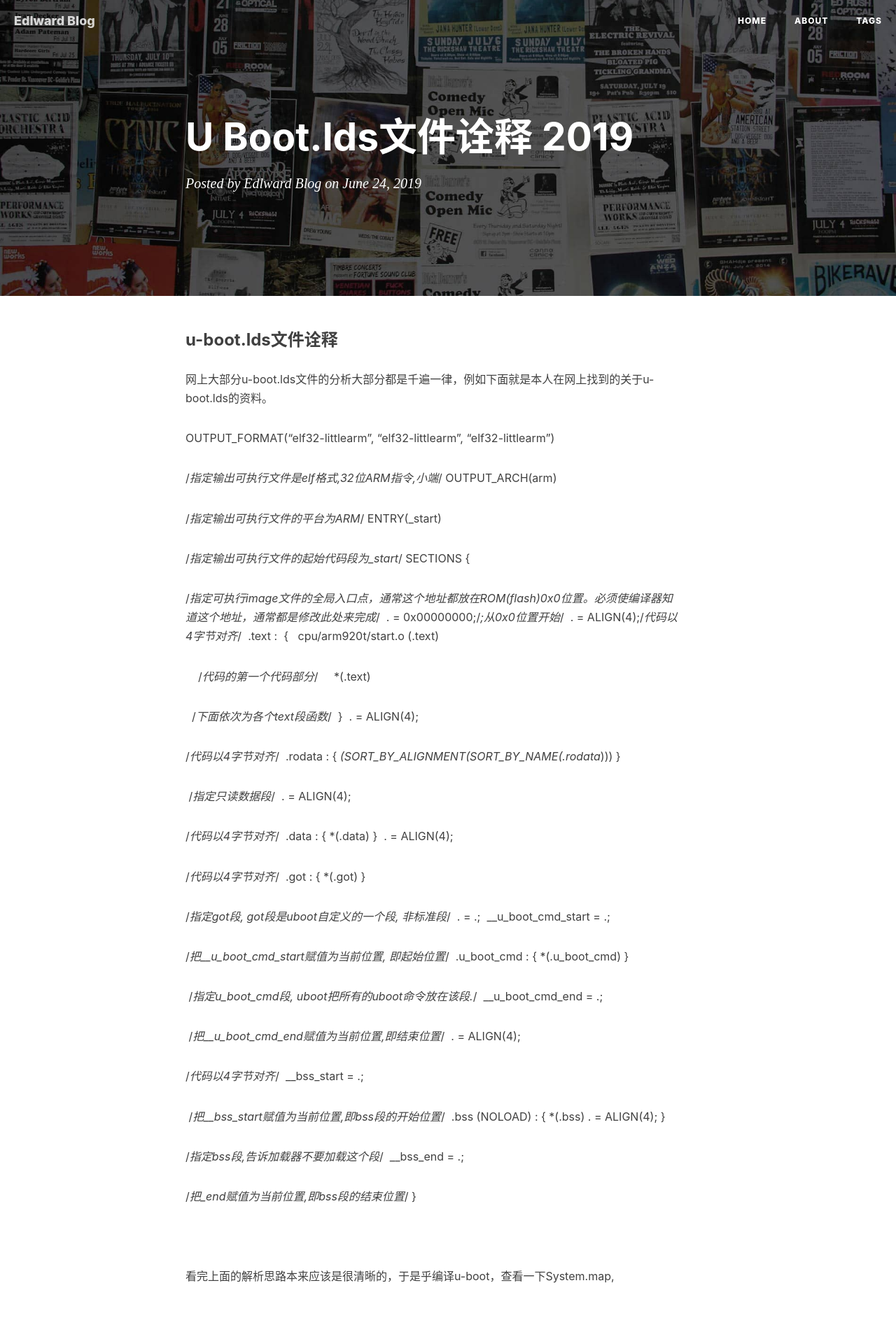
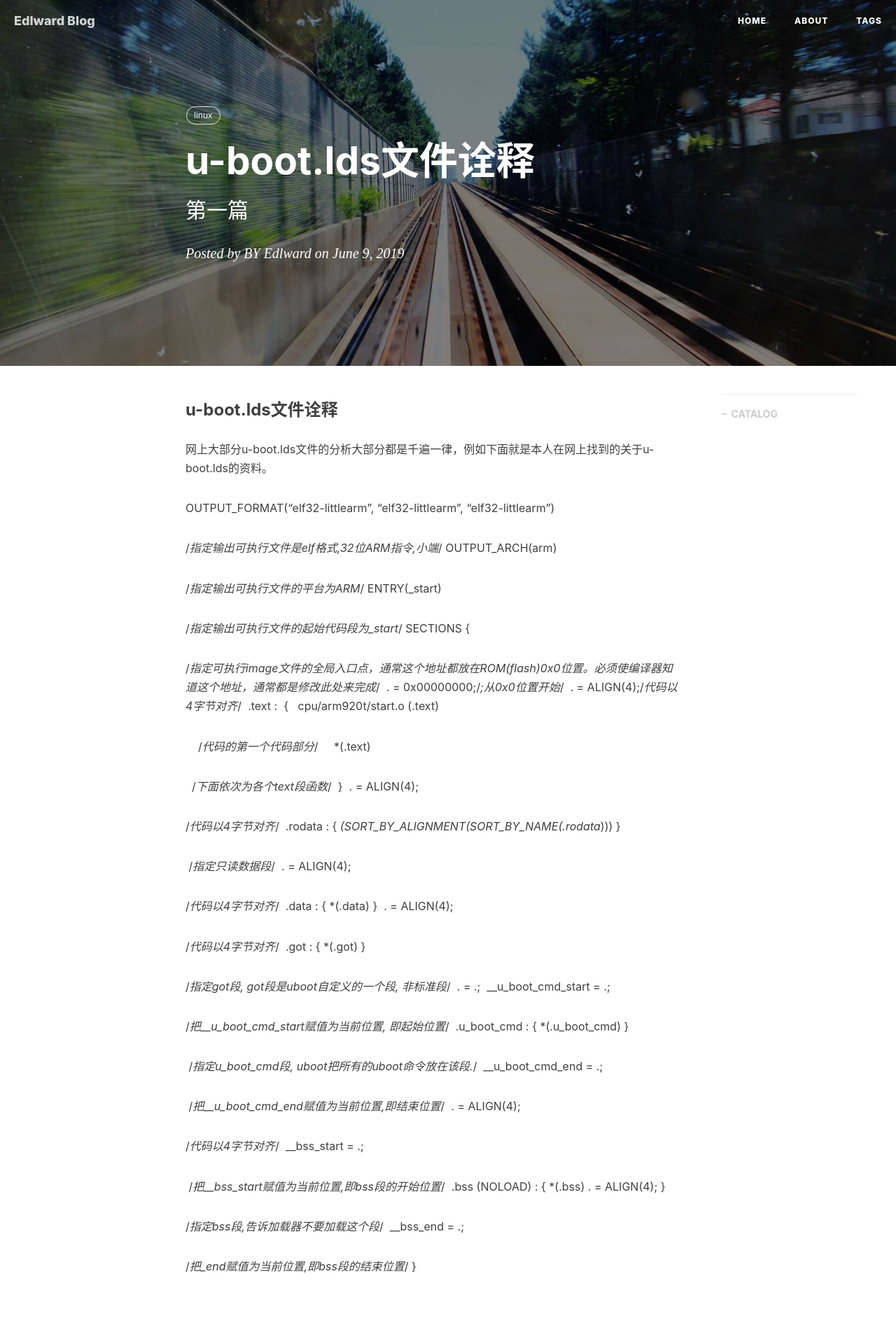
Before and after one commit to gary-robotics/dlward, a Jekyll site: the page built from _posts/2019-06-24-u-boot.lds文件诠释-2019.markdown, in a window 1280 px wide. Shown: the top 1914 px of the page at 70% size. Built offline with Jekyll 4.4.1, drawn with Linux system fonts in a browser that asks for light colours; nearby versions of some CDN libraries; our own code applies the rules of GitHub Pages for plain Markdown files; comment, search, counter and statistics services are not loaded; some of the changed lines change nothing that is shown; some of the changed text lies outside the part shown.

Commit message:
Update 2019-06-24-u-boot.lds文件诠释-2019.markdown

```diff
--- a/_posts/2019-06-24-u-boot.lds文件诠释-2019.markdown
+++ b/_posts/2019-06-24-u-boot.lds文件诠释-2019.markdown
@@ -1,3 +1,14 @@
+---
+layout:     post                    # 使用的布局（不需要改）
+title:      u-boot.lds文件诠释                # 标题
+subtitle:    第一篇                  #副标题
+date:       2019-06-09              # 时间
+author:     BY Edlward              # 作者
+header-img: img/post-bg-2015.jpg    #这篇文章标题背景图片
+catalog: true                       # 是否归档
+tags:                               #标签
+    - linux
+---
 ### u-boot.lds文件诠释
 网上大部分u-boot.lds文件的分析大部分都是千遍一律，例如下面就是本人在网上找到的关于u-boot.lds的资料。
 
```
